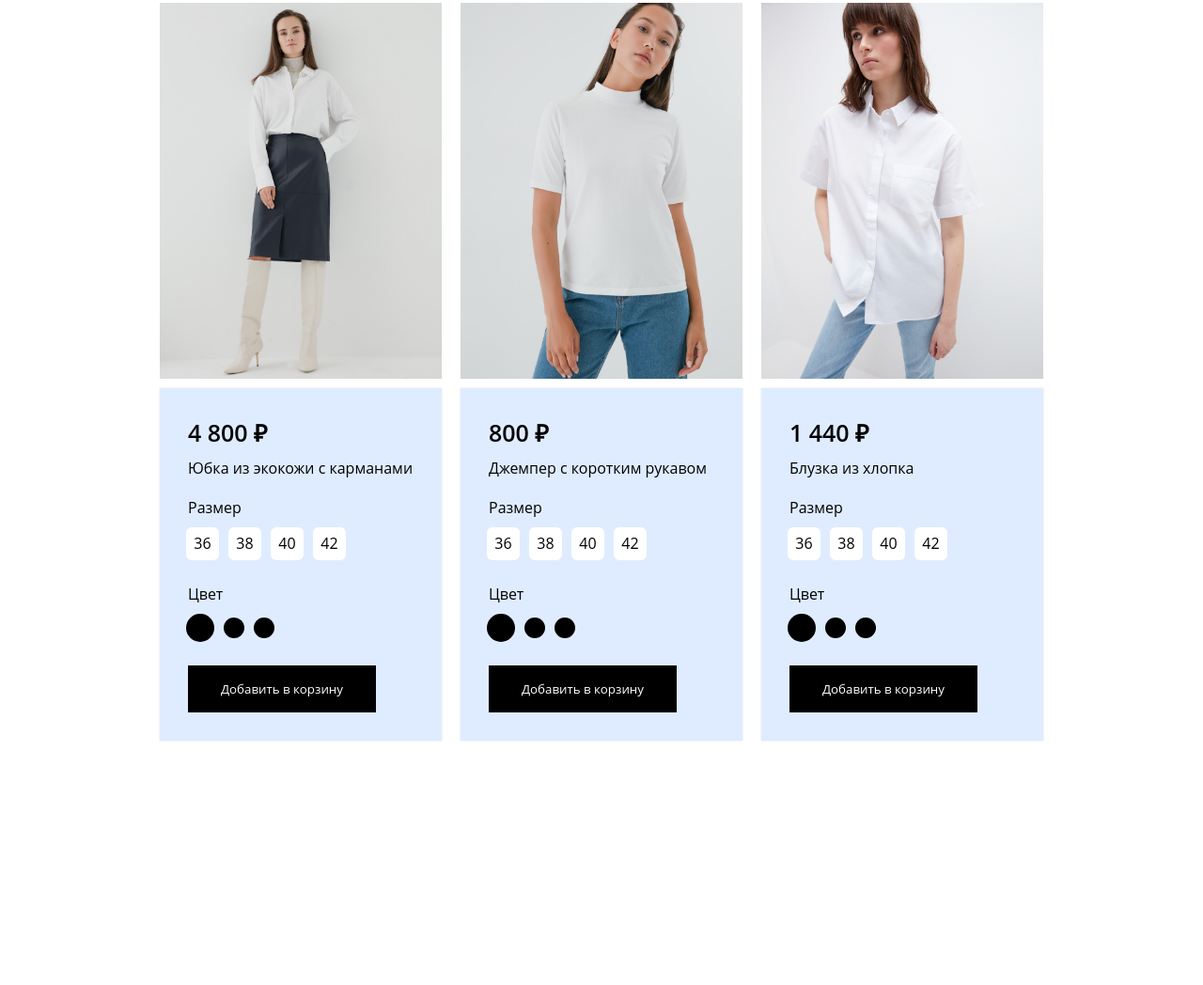
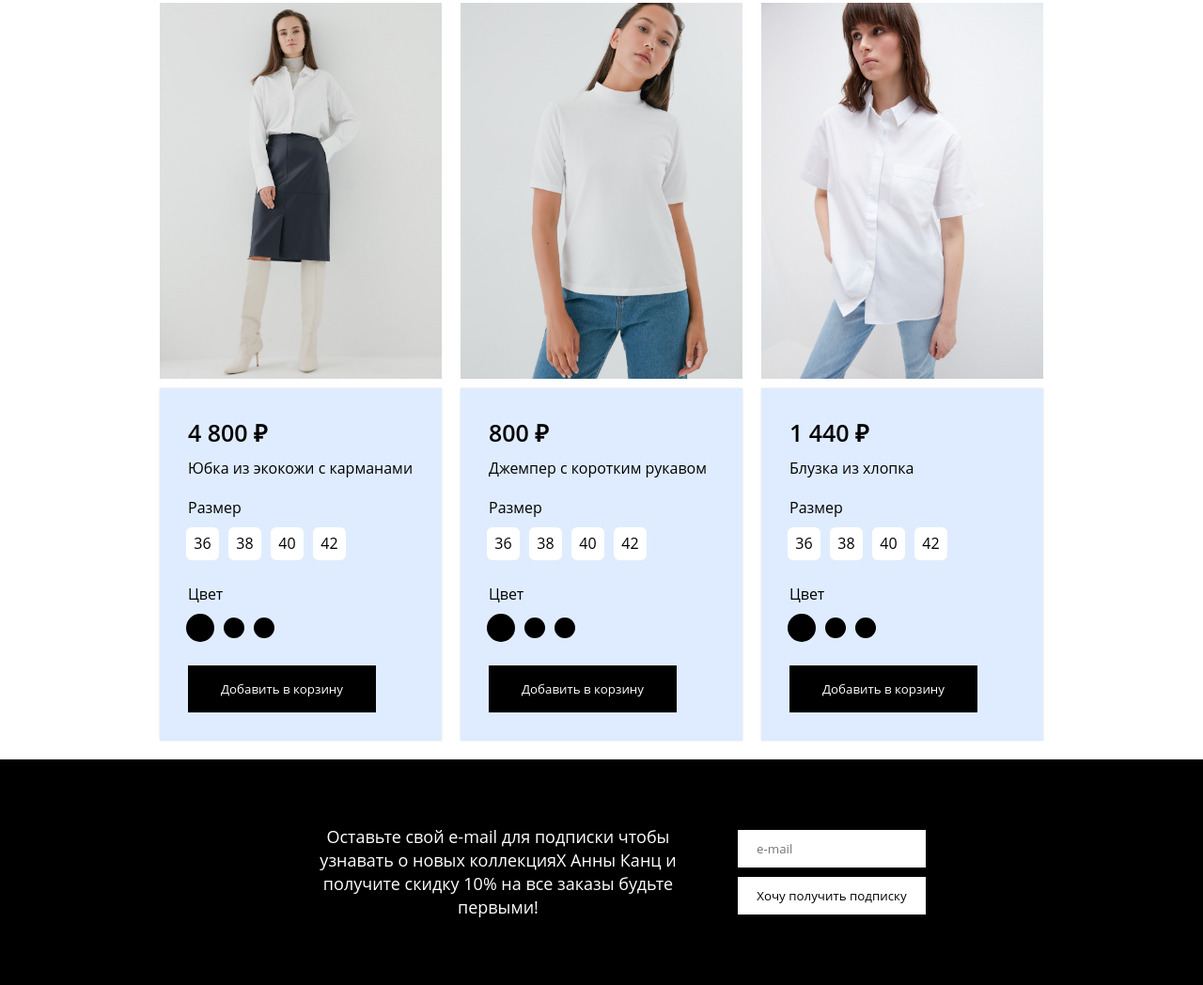
Before and after one commit to RamzanBersanov/gulp, a website: page #src/index.html in a window 1280 px wide. Shown: the part 2868-3916 px from the top of the page at 94% size. Before the commit the page ends 3676 px from the top, so only its background shows below. Drawn offline with nearby package versions, Linux system fonts and the light colour scheme; files that its build step writes are made by us from their sources.

Commit message:
add subcribe part html

```diff
--- a/#src/index.html
+++ b/#src/index.html
@@ -2,4 +2,5 @@
 @@include('parts/_innovation.html')
 @@include('parts/_advantages.html')
 @@include('parts/_products.html')
+@@include('parts/_subscribe.html')
 @@include('parts/_footer.html')
--- /dev/null
+++ b/#src/parts/_subscribe.html
@@ -0,0 +1,11 @@
+<section class="subscribe page__section_5">
+    <div class="container">
+        <div class="subscribe__content">
+            <div class="subscribe__text">Оставьте свой e-mail для подписки чтобы узнавать о новых коллекцияХ Анны Канц и получите скидку 10% на все заказы будьте первыми!</div>
+            <div class="subscribe__form">
+                <input class="subscribe__email" placeholder="e-mail">
+                <button class="subscribe__button btn">Хочу получить подписку</button>
+            </div>
+        </div>
+    </div>
+</section>
--- a/#src/scss/media.scss
+++ b/#src/scss/media.scss
@@ -148,6 +148,16 @@
     .header__container {
     justify-content: flex-end;
 }
+
+.subscribe__content {
+    flex-direction: column;
+}
+
+.subscribe__text {
+    margin-right: 0;
+    padding: 0;
+    margin-bottom: 20px;
+}
 }
 
 @media screen and (max-width:480px) {
--- a/#src/scss/style.scss
+++ b/#src/scss/style.scss
@@ -67,5 +67,6 @@ h1,h2,h3,h4,h5,h6{font-size:inherit;font-weight: 400;}
 @import 'innovation.scss';
 @import 'advantages.scss';
 @import 'products.scss';
+@import 'subscribe.scss';
 @import 'modal.scss';
 @import 'media.scss';
--- /dev/null
+++ b/#src/scss/subscribe.scss
@@ -0,0 +1,43 @@
+.subscribe {
+    background-color: #000000;
+    padding: 50px 0;
+}
+
+.subscribe__content {
+    display: flex;
+    align-items: center;
+    justify-content: center;
+}
+
+.subscribe__text {
+    max-width: 470px;
+    text-align: center;
+    font-weight: 500;
+    margin-right: 20px;
+    line-height: 25px;
+    font-size: 18px;
+    color: #fff;
+    padding: 20px;
+}
+
+.subscribe__email {
+    padding: 0 10px 0 20px;
+    margin-bottom: 10px;
+    width: 200px;
+    height: 40px;
+    border: none;
+}
+
+.subscribe__button {
+    width: 200px;
+    height: 40px;
+    background-color: #ffff;
+    color: #000;
+    border: none;
+}
+
+.subscribe__button:hover {
+    background-color: #71bff6;
+    border: none;
+    color: #fff;
+}
```
